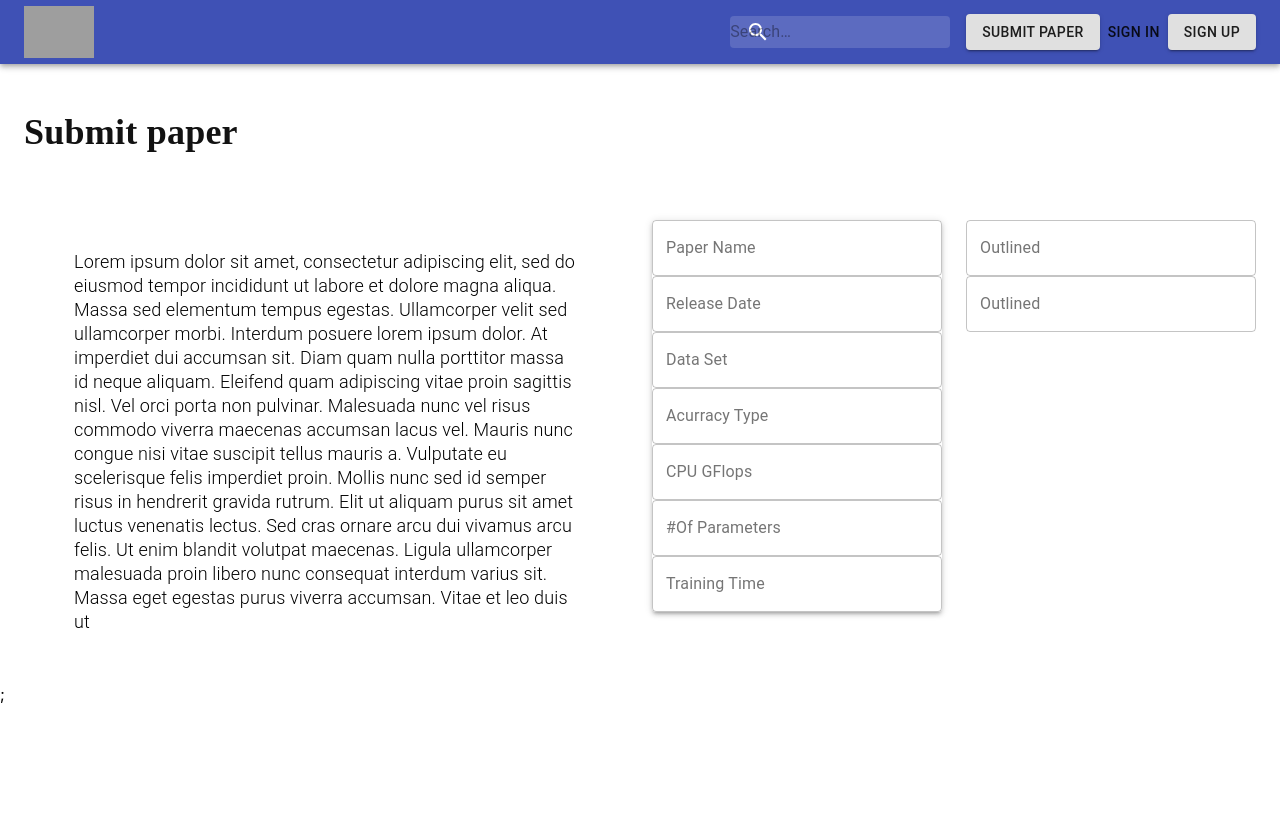
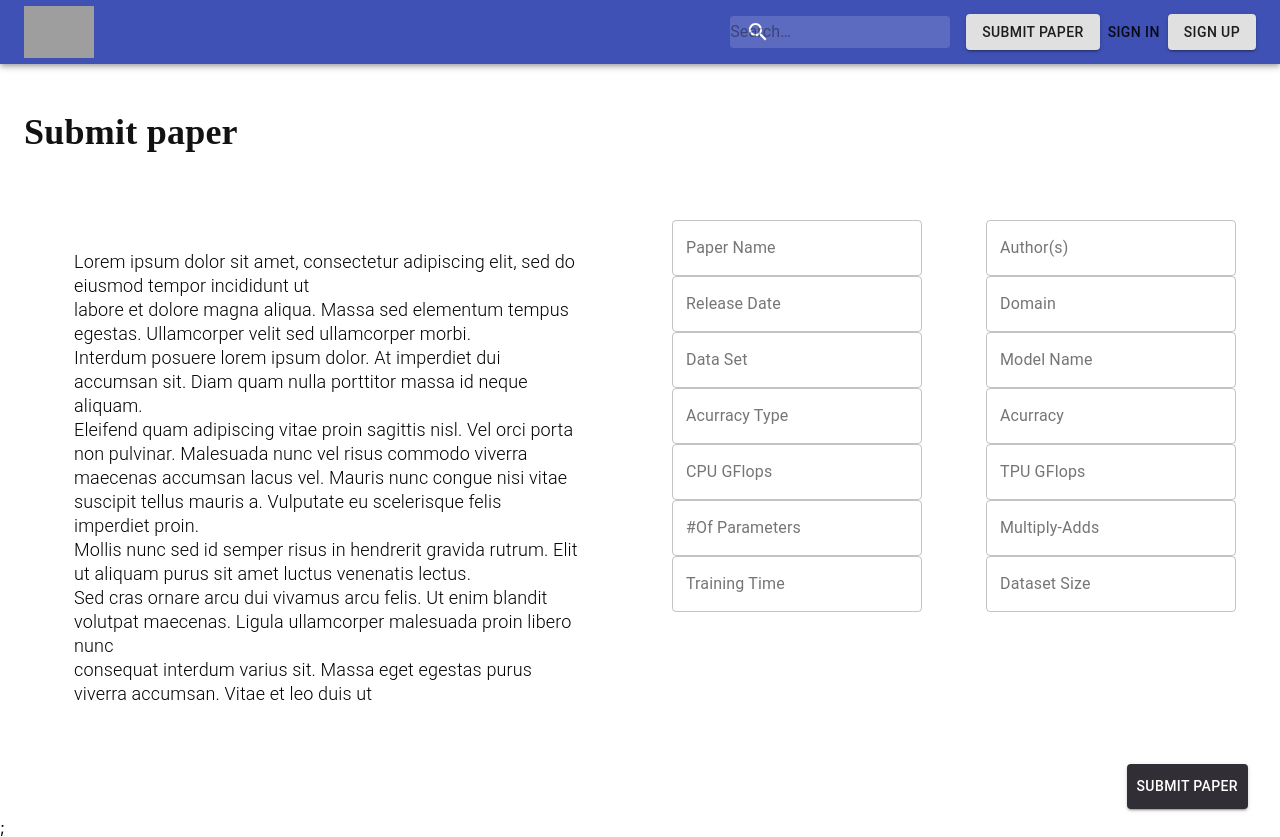
Before and after one commit to UnBArqDsw/2020.1_G2_TCLDL_Client, a Next.js app: page /submit-paper in a window 1280 px wide. Before the commit the page ends 800 px from the top, so only its background shows below. Built offline with nearby package versions, Linux system fonts and the light colour scheme; grey boxes are pictures that could not be loaded; a web font is replaced by a local one.

Commit message:
add more textfild
Co-authored-by: Mikhaelle <mikhabueno@outlook.com>

```diff
--- a/src/pages/create-account.js
+++ b/src/pages/create-account.js
@@ -3,7 +3,7 @@ import Head from 'next/head';
 import TextField from '@material-ui/core/TextField';
 import Button from '@material-ui/core/Button';
 
-import useStyles from '../styles/CreateAccount.module';
+import useStyles from '../styles/components/CreateAccount.module';
 
 import AppBar from '../components/AppBar'
 import SignComponent from '../components/Sign'
--- a/src/pages/login.js
+++ b/src/pages/login.js
@@ -3,7 +3,7 @@ import Head from 'next/head';
 import TextField from '@material-ui/core/TextField';
 import Button from '@material-ui/core/Button';
 
-import useStyles from '../styles/CreateAccount.module';
+import useStyles from '../styles/components/CreateAccount.module';
 
 import AppBar from '../components/AppBar'
 import SignComponent from '../components/Sign'
--- a/src/pages/submit-paper.js
+++ b/src/pages/submit-paper.js
@@ -3,7 +3,7 @@ import AppBar from '../components/AppBar'
 import { Container } from '@material-ui/core';
 import style from '../styles/Submit-paper.module.css'
 import Grid from '@material-ui/core/Grid';
-import useStyles from '../styles/SubmitPaper.module';
+import useStyles from '../styles/components/SubmitPaper.module';
 
 import TextField from '@material-ui/core/TextField';
 import Button from '@material-ui/core/Button';
@@ -26,13 +26,19 @@ export default function SubmitPaper() {
           <Grid container spacing={3}>
             <Grid item xs={12} sm={6}>
               <div className={style.text}>
-                Lorem ipsum dolor sit amet, consectetur adipiscing elit, sed do eiusmod tempor incididunt ut labore et dolore magna aliqua. Massa sed elementum tempus egestas. Ullamcorper velit sed ullamcorper morbi. Interdum posuere lorem ipsum dolor. At imperdiet dui accumsan sit. Diam quam nulla porttitor massa id neque aliquam. Eleifend quam adipiscing vitae proin sagittis nisl. Vel orci porta non pulvinar. Malesuada nunc vel risus commodo viverra maecenas accumsan lacus vel. Mauris nunc congue nisi vitae suscipit tellus mauris a. Vulputate eu scelerisque felis imperdiet proin. Mollis nunc sed id semper risus in hendrerit gravida rutrum. Elit ut aliquam purus sit amet luctus venenatis lectus. Sed cras ornare arcu dui vivamus arcu felis. Ut enim blandit volutpat maecenas. Ligula ullamcorper malesuada proin libero nunc consequat interdum varius sit. Massa eget egestas purus viverra accumsan. Vitae et leo duis ut
+                Lorem ipsum dolor sit amet, consectetur adipiscing elit, sed do eiusmod tempor incididunt ut <br />
+                labore et dolore magna aliqua. Massa sed elementum tempus egestas. Ullamcorper velit sed ullamcorper morbi. <br />
+                Interdum posuere lorem ipsum dolor. At imperdiet dui accumsan sit. Diam quam nulla porttitor massa id neque aliquam. <br />
+                Eleifend quam adipiscing vitae proin sagittis nisl. Vel orci porta non pulvinar. Malesuada nunc vel risus commodo viverra <br />
+                maecenas accumsan lacus vel. Mauris nunc congue nisi vitae suscipit tellus mauris a. Vulputate eu scelerisque felis imperdiet proin.
+                <br /> Mollis nunc sed id semper risus in hendrerit gravida rutrum. Elit ut aliquam purus sit amet luctus venenatis lectus. <br />
+                Sed cras ornare arcu dui vivamus arcu felis. Ut enim blandit volutpat maecenas. Ligula ullamcorper malesuada proin libero nunc <br />
+                consequat interdum varius sit. Massa eget egestas purus viverra accumsan. Vitae et leo duis ut
           </div>
             </Grid>
             <Grid item xs={12} sm={3}>
 
               <div className={styles.content}>
-                <Paper elevation={3} className={styles.box}>
                 <form className={styles.form} noValidate autoComplete="off">
 
                   <TextField className={styles.field} id="outlined-basic" label="Paper Name" variant="outlined" />
@@ -44,17 +50,30 @@ export default function SubmitPaper() {
                   <TextField className={styles.field} id="outlined-basic" label="Training Time" variant="outlined" />
 
                 </form>
-                </Paper>
+
               </div>
 
             </Grid>
             <Grid item xs={12} sm={3}>
+            <div className={styles.content}>
                 <form className={styles.form} noValidate autoComplete="off">
-                <TextField id="outlined-basic" label="Outlined" variant="outlined" />
-                <TextField id="outlined-basic" label="Outlined" variant="outlined" />
+
+                  <TextField className={styles.field} id="outlined-basic" label="Author(s)" variant="outlined" />
+                  <TextField className={styles.field} id="outlined-basic" label="Domain" variant="outlined" />
+                  <TextField className={styles.field} id="outlined-basic" label="Model Name" variant="outlined" />
+                  <TextField className={styles.field} id="outlined-basic" label="Acurracy" variant="outlined" />
+                  <TextField className={styles.field} id="outlined-basic" label="TPU GFlops" variant="outlined" />
+                  <TextField className={styles.field} id="outlined-basic" label="Multiply-Adds" variant="outlined" />
+                  <TextField className={styles.field} id="outlined-basic" label="Dataset Size" variant="outlined" />
+
                 </form>
+              </div>
             </Grid>
           </Grid>
+        </div>
+
+        <div className={style.button}>
+        <Button className={styles.button} variant="contained"  >SUBMIT PAPER</Button>
         </div>
       </Container>
     </div>
--- a/src/styles/Submit-paper.module.css
+++ b/src/styles/Submit-paper.module.css
@@ -11,7 +11,9 @@
 }
 
 
-
+.button{
+    text-align: right;
+}
 
 .boxTitle {
     display: flex;
--- /dev/null
+++ b/src/styles/components/SubmitPaper.module.js
@@ -0,0 +1,52 @@
+import { fade, makeStyles } from '@material-ui/core/styles';
+
+export default makeStyles((theme) => ({
+
+    container: {
+        display: 'flex',
+        flexDirection: 'row',
+        justifyContent: 'space-around',
+        margin: '10%',
+        fontFamily: 'Roboto Mono'
+    },
+    content: {
+        flex: 1,
+        margin: 20
+    },
+    box: {
+        padding: 10,
+        paddingLeft: 100,
+        paddingRight: 100,
+        marginTop: 20,
+        display: 'flex',
+        justifyContent: 'center',
+        flexDirection: 'column',
+        '& .MuiTextField-root': {
+            margin: theme.spacing(1),
+        },
+    },
+    field:{
+        margin: 8,
+    },
+    icon: {
+        alignSelf: 'center',
+        width: 120,
+        height: 'auto'
+    },
+    left: {
+        padding: 20
+    },
+    right: {
+        marginLeft: 20
+    }, form: {
+        display: 'flex',
+        flexDirection: 'column',
+        marginTop: 20
+    },
+    button: {
+        margin: theme.spacing(1),
+        backgroundColor: '#312e36',
+        color: '#ffffff',
+        padding: 10
+    }
+}));
```
Also changed, not shown: src/styles/CreateAccount.module.js (deleted, +0 -30 lines), src/styles/components/CreateAccount.module.js (renamed from src/styles/SubmitPaper.module.js). Lines whose indentation alone changed are shown as unchanged.
